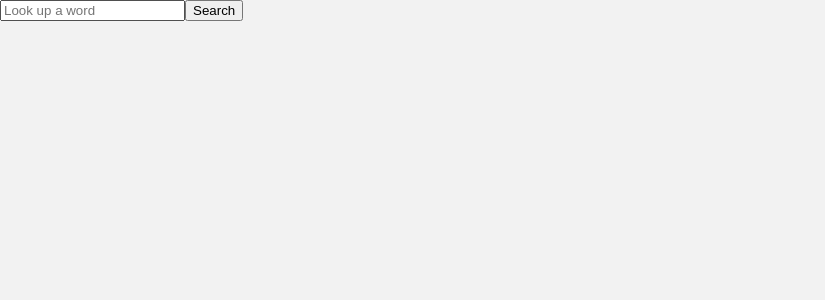
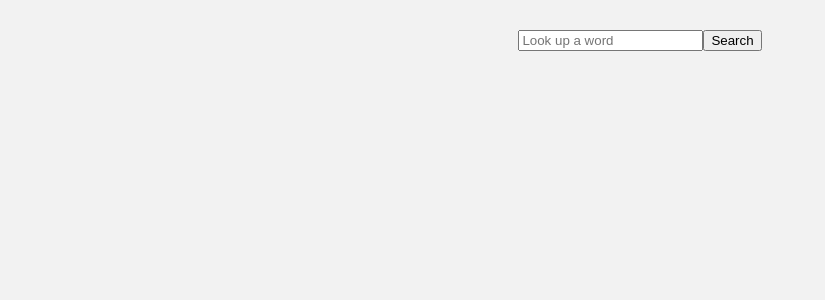
Before and after one commit to nickbrenn/Digital-Daijisen-Viewer, a React (Create React App) app in the folder client/: page / in a window 1280 px wide. Shown: the top 300 px of the page, without its empty margins (0-825 px from the left). Built offline with nearby package versions, Linux system fonts and the light colour scheme.

Commit message:
Added some basic styling and the ability to view the daijirin definition as well

```diff
--- a/client/src/App.js
+++ b/client/src/App.js
@@ -34,7 +34,7 @@ export default class App extends Component {
 
   render() {
     return (
-      <div>
+      <div className="app">
         <Route
           path="/"
           render={props => {
@@ -43,8 +43,6 @@ export default class App extends Component {
             );
           }}
         />
-        <br />
-        <br />
         <Route
           path={`/results/`}
           render={props => {
--- a/client/src/components/Result.js
+++ b/client/src/components/Result.js
@@ -10,7 +10,7 @@ const Result = props => {
     // </div>
 
     // the below way will replicate the entire body of response
-    <div dangerouslySetInnerHTML={{ __html: html }} />
+    <div className="result" dangerouslySetInnerHTML={{ __html: html }} />
   );
 };
 
--- a/client/src/index.css
+++ b/client/src/index.css
@@ -1,18 +1,20 @@
 body {
-  /* display: flex;
-  justify-content: center; */
-  margin: 0;
+  margin: 30px 50px;
   padding: 0;
   font-family: sans-serif;
   background-color: #f2f2f2;
 }
 
-/*
 .app {
 }
 
 .search {
+  display: inline-flex;
+  left: 0;
+  top: 0;
+  width: 100%;
+  justify-content: center;
 }
 
 .result {
-} */
+}
```
Also changed, not shown: 1 other file (tests, documents, lock files or other folders).
